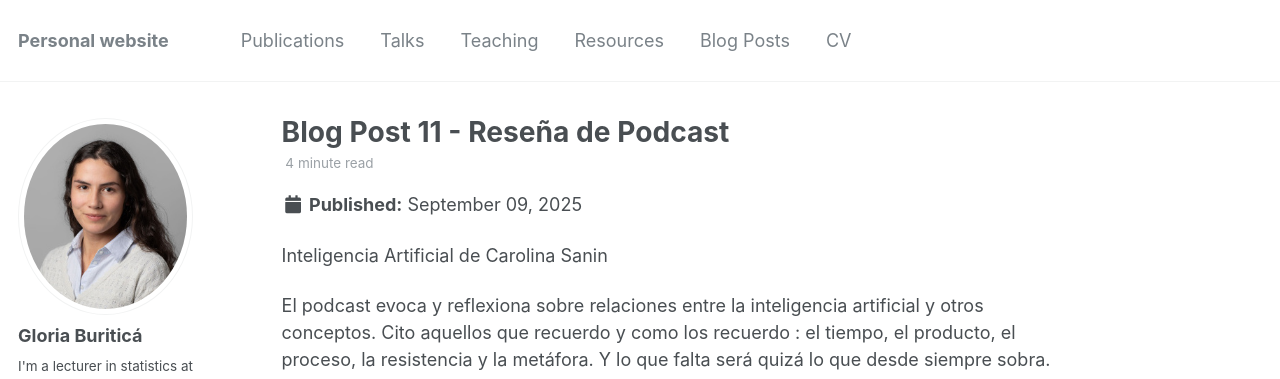
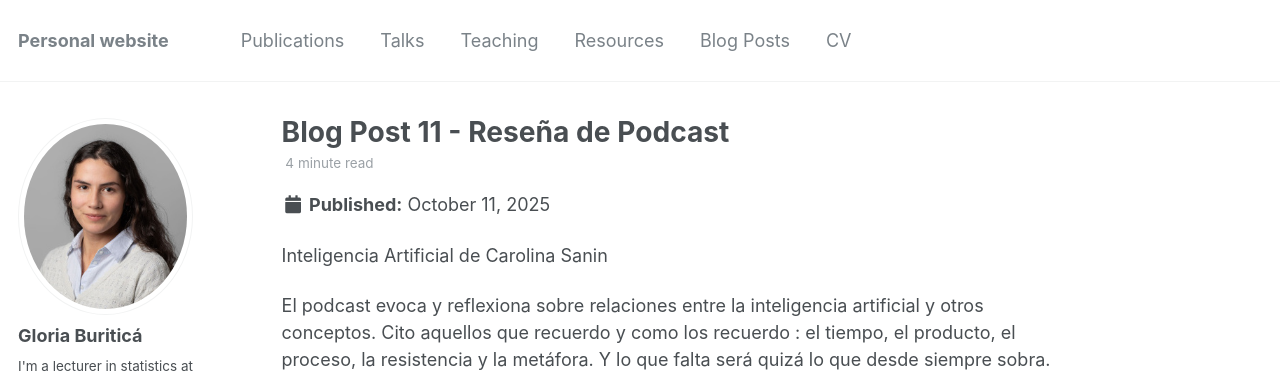
Before and after one commit to GBuritica/GBuritica.github.io, a Jekyll site: the page built from _posts/2025-10-11-blog-post-11.md, in a window 1280 px wide and 900 px high. Shown: the top 379 px of the window. Built offline with Jekyll 4.4.1, drawn with Linux system fonts in a browser that asks for light colours; some web fonts are replaced.

Commit message:
Update 2025-10-11-blog-post-11.md

```diff
--- a/_posts/2025-10-11-blog-post-11.md
+++ b/_posts/2025-10-11-blog-post-11.md
@@ -1,6 +1,6 @@
 ---
 title: 'Blog Post 11 - Reseña de Podcast'
-date: 2025-09-09
+date: 2025-10-11
 permalink: /posts/2025-10-11-blog-post-11
 tags:
   - Reseña de podcast
```
